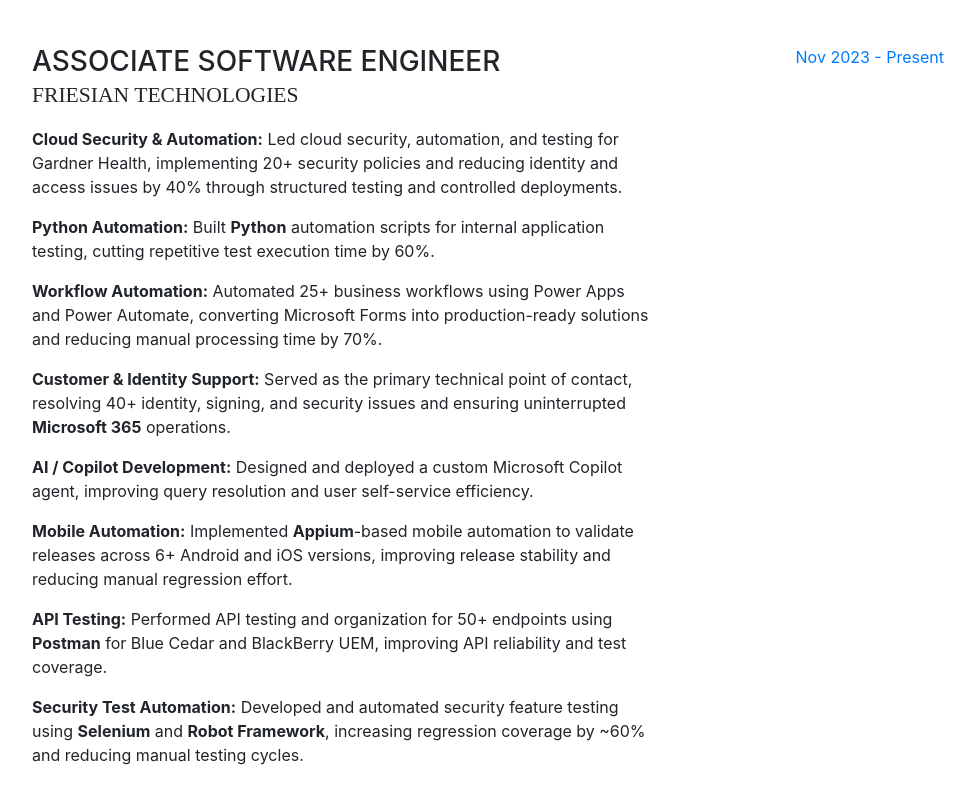
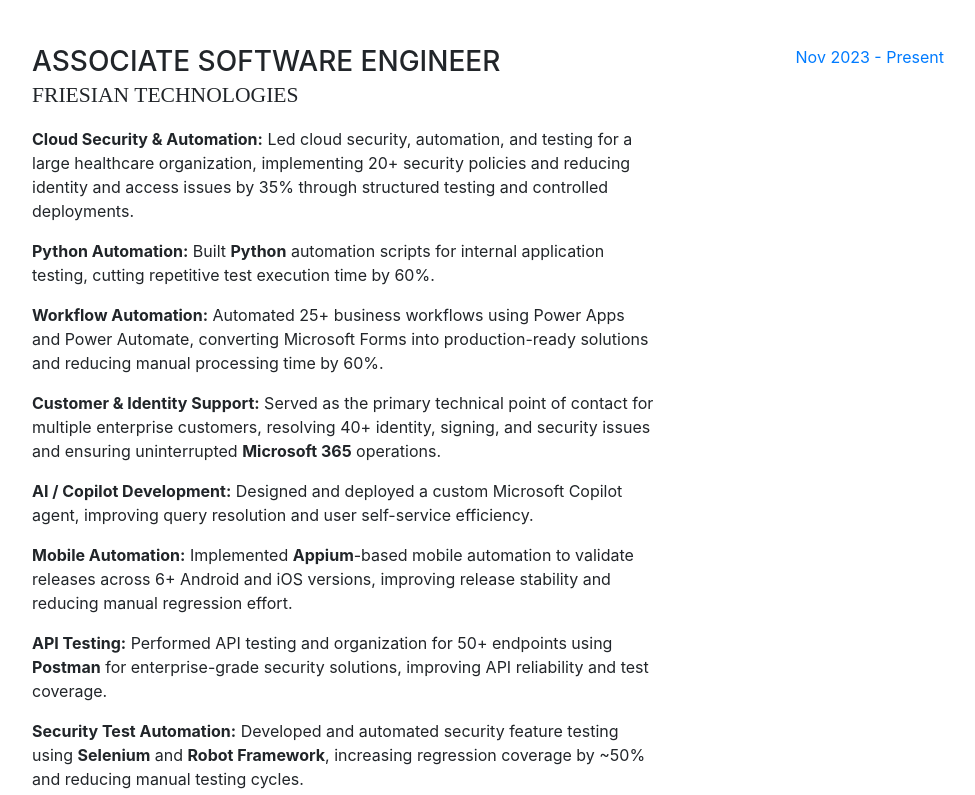
Before and after one commit to sai-kumar-d/portfolio, a website with bundled scripts: page index.html in a window 1280 px wide. Shown: the part 889-1684 px from the top of the page, without its empty margins (288-1263 px from the left). Built offline with nearby package versions, Linux system fonts and the light colour scheme; files whose address does not match are found by name; a web font is replaced by a local one.

Commit message:
Update index.html

```diff
--- a/index.html
+++ b/index.html
@@ -101,21 +101,21 @@
             <div class="resume-content mr-auto">
               <h3 class="mb-0">Associate Software Engineer</h3>
               <div class="subheading mb-3">Friesian Technologies</div>
-              <p><strong>Cloud Security & Automation:</strong> Led cloud security, automation, and testing for Gardner Health, implementing 20+ security policies and reducing identity and access issues by 40% through structured testing and controlled deployments.</p>
+              <p><strong>Cloud Security & Automation:</strong> Led cloud security, automation, and testing for a large healthcare organization, implementing 20+ security policies and reducing identity and access issues by 35% through structured testing and controlled deployments.</p>
 
               <p><strong>Python Automation:</strong> Built <strong>Python</strong> automation scripts for internal application testing, cutting repetitive test execution time by 60%.</p>
 
-              <p><strong>Workflow Automation:</strong> Automated 25+ business workflows using Power Apps and Power Automate, converting Microsoft Forms into production-ready solutions and reducing manual processing time by 70%.</p>
+              <p><strong>Workflow Automation:</strong> Automated 25+ business workflows using Power Apps and Power Automate, converting Microsoft Forms into production-ready solutions and reducing manual processing time by 60%.</p>
 
-              <p><strong>Customer & Identity Support:</strong> Served as the primary technical point of contact, resolving 40+ identity, signing, and security issues and ensuring uninterrupted <strong>Microsoft 365</strong> operations.</p>
+              <p><strong>Customer & Identity Support:</strong> Served as the primary technical point of contact for multiple enterprise customers, resolving 40+ identity, signing, and security issues and ensuring uninterrupted <strong>Microsoft 365</strong> operations.</p>
 
               <p><strong>AI / Copilot Development:</strong> Designed and deployed a custom Microsoft Copilot agent, improving query resolution and user self-service efficiency.</p>
 
               <p><strong>Mobile Automation:</strong> Implemented <strong>Appium</strong>-based mobile automation to validate releases across 6+ Android and iOS versions, improving release stability and reducing manual regression effort.</p>
 
-              <p><strong>API Testing:</strong> Performed API testing and organization for 50+ endpoints using <strong>Postman</strong> for Blue Cedar and BlackBerry UEM, improving API reliability and test coverage.</p>
+              <p><strong>API Testing:</strong> Performed API testing and organization for 50+ endpoints using <strong>Postman</strong> for enterprise-grade security solutions, improving API reliability and test coverage.</p>
 
-              <p><strong>Security Test Automation:</strong> Developed and automated security feature testing using <strong>Selenium</strong> and <strong>Robot Framework</strong>, increasing regression coverage by ~60% and reducing manual testing cycles.</p>
+              <p><strong>Security Test Automation:</strong> Developed and automated security feature testing using <strong>Selenium</strong> and <strong>Robot Framework</strong>, increasing regression coverage by ~50% and reducing manual testing cycles.</p>
             </div>
             <div class="resume-date text-md-right">
               <span class="text-primary">Nov 2023 - Present</span>
```
